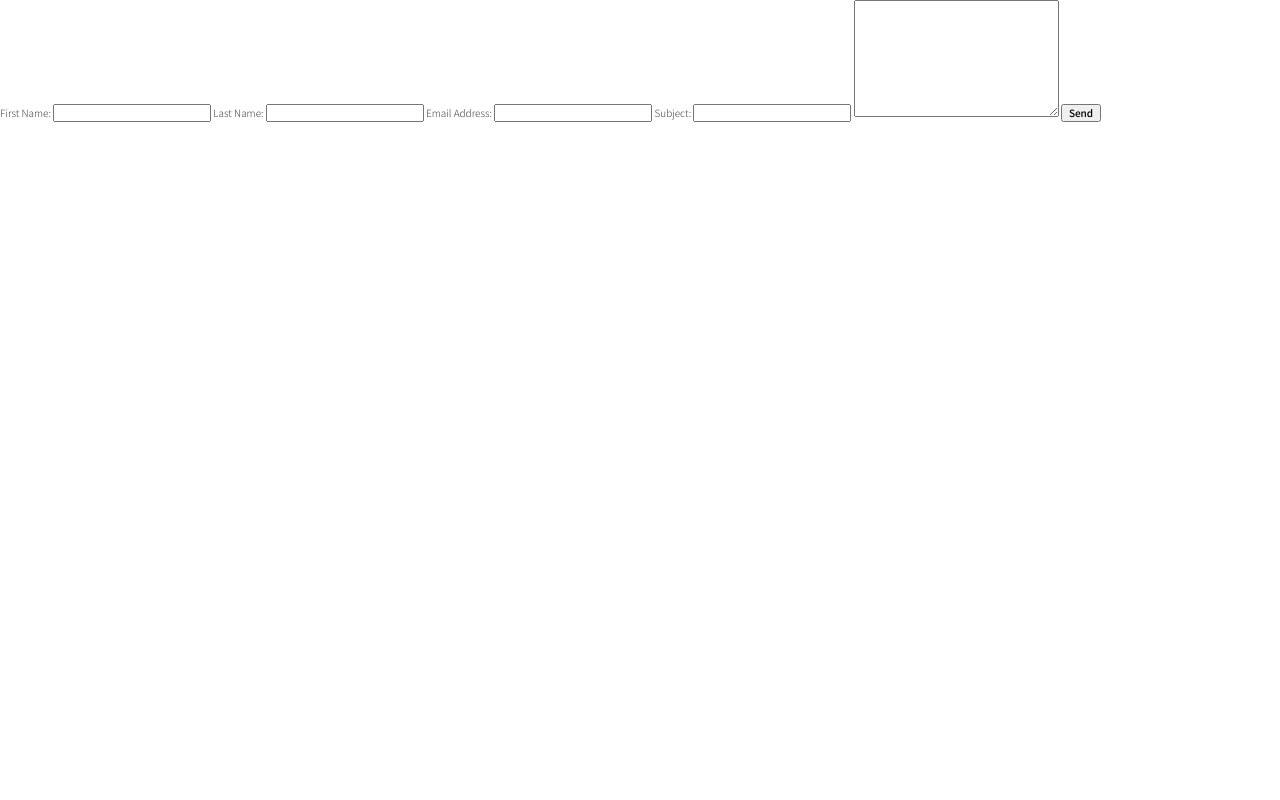
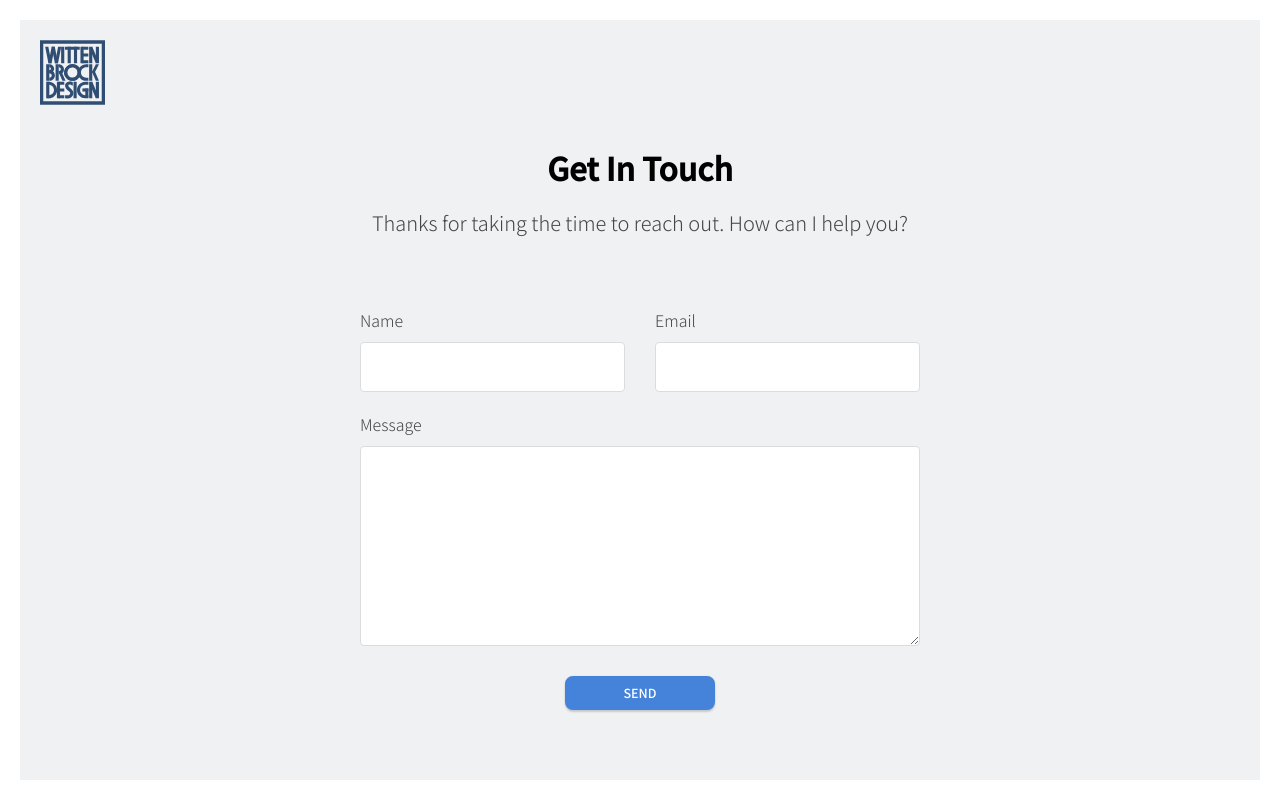
Before and after one commit to wittenbrock/wittenbrock-design, a website built with webpack: page src/contact.html in a window 1280 px wide. Built offline with nearby package versions, Linux system fonts and the light colour scheme; a web font is replaced by a local one.

Commit message:
Add contact.html styles and js form validation

```diff
--- a/package.json
+++ b/package.json
@@ -7,8 +7,7 @@
   "scripts": {
     "dev": "webpack --mode development",
     "build": "webpack --mode production",
-    "start": "npm run dev; webpack-dev-server --open --mode development",
-    "fix-styles": "stylelint 'src/**/*.{css,scss}' "
+    "start": "npm run dev; webpack-dev-server --open --mode development"
   },
   "repository": {
     "type": "git",
--- a/src/contact.html
+++ b/src/contact.html
@@ -27,32 +27,45 @@
 </head>
 
 <body>
-  <form action="">
+  <div class="main-container">
+    <div class="top-border"></div>
+    <figure class="small-wittenbrock-logo">
+      <a href="index.html">
+        <img class="circle-square" src="assets/images/circle-in-square-800x800.svg" alt="A circle in a square.">
+        <img class="wittenbrock-logo" src="assets/images/wittenbrock-design-logo.svg" alt="The Wittenbrock Design logo.">
+      </a>
+    </figure>
 
-    <label>
-      First Name:
-      <input type="text" name="first-name" required>
-    </label>
+    <header class="page-header-container">
+      <h1 class="screen-reader-only">Wittenbrock Design</h1>
+      <h2 class="page-title"><b>Get In Touch</b></h2>
+      <p class="page-subtitle">Thanks for taking the time to reach out. <span class="flexible-display">How can I help you?</span></p>
+    </header>
 
-    <label>
-      Last Name:
-      <input type="text" name="last-name" required>
-    </label>
+    <section class="form-container">
+      <form name="contact" method="POST" data-netlify="true">
+        <div class="name-email-container">
+          <label class="form-label">
+            Name
+            <input class="form-input name-input" type="text" name="name" required>
+          </label>
 
-    <label>
-      Email Address:
-      <input type="email" name="email-address" required>
-    </label>
+          <label class="form-label">
+            Email
+            <input class="form-input" type="email" name="email" required>
+          </label>
+        </div>
 
-    <label>
-      Subject:
-      <input type="text" name="subject" required>
-    </label>
+        <label class="form-label">
+          Message
+          <textarea class="form-textarea" name="message" required></textarea>
+        </label>
+        <div data-netlify-recaptcha="true"></div>
+        <button class="form-button" type="submit">Send</button>
+      </form>
 
-    <textarea name="message" id="" cols="30" rows="10" required></textarea>
-
-    <button type="submit">Send</button>
-  </form>
+    </section>
+  </div> <!-- .main-container ends -->
 </body>
 
 </html>
--- a/src/index.js
+++ b/src/index.js
@@ -1,7 +1,23 @@
 import './sass/main.scss';
 
 
-// When the translate button is clicked:
+//contact.html form validation:
+const inputs = document.querySelectorAll('input, textarea');
+
+// Loop through inputs and textareas
+for(let input of inputs) {
+  // Just before submit, the invalid event will fire, add .error class
+  input.addEventListener('invalid', (event) => {
+    input.classList.add('error');
+  }, false);
+
+  // Immediately add the .error class if input field is invalid
+  input.addEventListener('blur', (event) => {
+    input.checkValidity();
+  })
+}
+
+// When the translate button on index.html is clicked:
 document.querySelector('.translate-button').addEventListener('click', () => {
   const japanese = "東京には好きなことがたくさんあったけど、その中でも特に好きなのはラーメンと桜と駅の発車メロディでした。";
   const english = "There were many things I liked about Tokyo, but what I loved most was the ramen, the cherry blossoms, and the chime of my train-stop.";
--- a/src/sass/abstracts/_variables.scss
+++ b/src/sass/abstracts/_variables.scss
@@ -1,6 +1,5 @@
 /* Colors */
 $background-color: #EFF1F3;
-$background-color-blue: #ECF4F7;
 $font-color: #454545;
 $link-color: #3F689D;
 $active-color: #16C598;
@@ -14,7 +13,6 @@ $logo-shadow: 0px 0px 5px 5px rgba(63,104,157,0.35);
 $project-caption-shadow: 0 2px 4px rgba(0,0,0,.16),0 0 2px rgba(0,0,0,.08);
 $project-button-shadow: 0 0 2px rgba(0,0,0,.08), 0 2px 2px rgba(0,0,0,.16);
 
-
 /* Color Gradients */
 $overlay-gradient: linear-gradient(0deg,rgba(89,130,255,0) 0,#5982ff 100%);
 
--- a/src/sass/base/_base.scss
+++ b/src/sass/base/_base.scss
@@ -53,3 +53,17 @@ abbr[title] {
   cursor: inherit;
   text-decoration: none;
 }
+
+//Make form elements stack on top of each other in a column
+textarea,
+input,
+button,
+label {
+  display: block;
+  font-weight: 300;
+  font-size: 1.6rem; //18px
+
+  @include for-phone-only {
+    font-size: 1.5rem; //6% reduction in size
+  }
+}
--- a/src/sass/base/_helpers.scss
+++ b/src/sass/base/_helpers.scss
@@ -12,6 +12,7 @@
 
 .margin-zero {
   margin: 0;
+  display: inline;
 }
 
 .display-block {
@@ -19,3 +20,13 @@
     display: block;
   }
 }
+
+.flexible-display {
+  @include for-phone-only {
+    display: block;
+  }
+
+  @media screen and (max-width: 22.5em) { //360px
+    display: inline;
+  }
+}
--- a/src/sass/components/_buttons.scss
+++ b/src/sass/components/_buttons.scss
@@ -49,3 +49,9 @@
     transform: $button-down-press;
   }
 }
+
+.form-button {
+  @extend %button-base-styles;
+  margin: 3rem auto;
+  width: 15rem;
+}
--- a/src/sass/pages/_contact-html.scss
+++ b/src/sass/pages/_contact-html.scss
@@ -0,0 +1,67 @@
+.form-container {
+  @extend .about;
+  display: flex;
+  flex-direction: column;
+}
+
+.name-email-container {
+  display: flex;
+  padding: 0;
+
+  @include for-phone-only {
+    flex-direction: column;
+  }
+}
+
+.form-label {
+  margin-bottom: 2rem;
+}
+
+.form-input {
+  width: 26.5rem;
+  height: 5rem;
+
+
+  @include for-phone-only {
+    width: 100%;
+  }
+}
+
+.name-input {
+  margin-right: 3rem;
+}
+
+.form-textarea {
+  width: 100%;
+  height: 20rem;
+}
+
+.form-input,
+.form-textarea {
+  margin-top: 1rem;
+  border-radius: 4px;
+  padding: 1.5rem;
+  border: 1px solid #dadcdd;
+
+  &:focus {
+    border: 1px solid $hover-color;
+  }
+
+  &:invalid {
+    box-shadow: none; //remove Firefox's red box shadow on invalid elements
+  }
+}
+
+//HTML Form validation styles
+input.error,
+textarea.error {
+  outline: none;
+  border-color: red;
+  border-width: 1px;
+  border-style: solid;
+
+  // Use CSS to visually restore valid fields
+  &:valid {
+    border: 1px solid #dadcdd;
+  }
+}
--- a/src/sass/pages/_index-html.scss
+++ b/src/sass/pages/_index-html.scss
@@ -50,13 +50,6 @@
     display: block;
     padding-left: 0;
   }
-}
-
-
-
-
-.margin-zero {
-  display: inline;
 }
 
 .svg-icon-handler {
--- a/src/sass/pages/_recent-work-html.scss
+++ b/src/sass/pages/_recent-work-html.scss
@@ -10,16 +10,17 @@
   color: black;
 
   @include for-phone-only {
-    font-size: 2.52rem; //20% reduction in size
+    font-size: 2.8rem;
   }
 }
 
 .page-subtitle {
   text-align: center;
   font-size: 2rem;
+  font-weight: 300;
 
   @include for-phone-only {
-    font-size: 1.6rem;
+    font-size: 1.8rem;
     padding-left: 2rem;
     padding-right: 2rem;
   }
--- a/webpack.config.js
+++ b/webpack.config.js
@@ -68,6 +68,7 @@ module.exports = {
       }
     }),
     new HtmlWebpackPlugin({
+      inject: 'body',
       template: './src/contact.html',
       filename: 'contact.html',
       minify: {
```
Also changed, not shown: src/index.html (+0 -1 lines).
